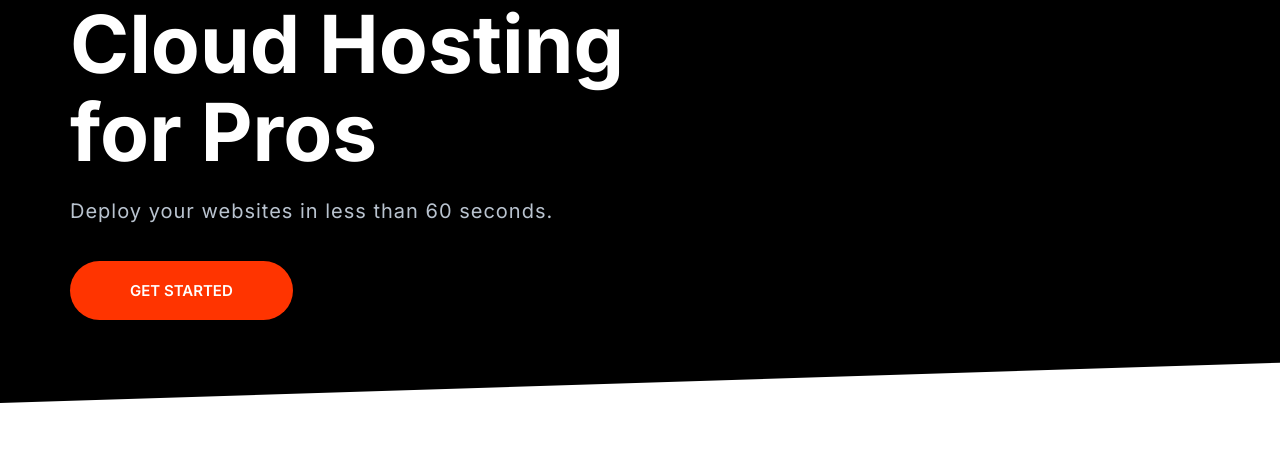
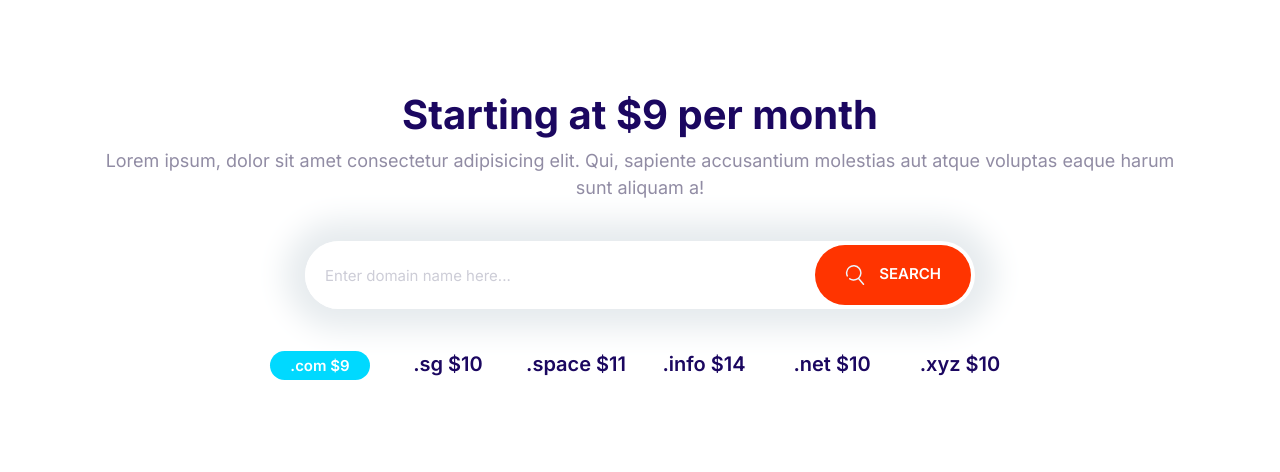
Before and after one commit to HenryLiu96/Front-end-Project, a plain HTML site: page index.html in a window 1280 px wide. Drawn offline with Linux system fonts and the light colour scheme.

Commit message:
Build domain component

```diff
--- a/CSS/styles.css
+++ b/CSS/styles.css
@@ -10,7 +10,7 @@
     --color-body: #918ca4;
     --color-body-darker: #5c5577;
     --color-border: #ccc;
-    --border-radius: 30px;
+    --border-radius: 40px;
 }
 
 /* Typography */
@@ -212,9 +212,17 @@ a {
     font-weight: 600;
     margin: 1rem 0;
     padding: 2rem 3rem;
+    outline: 0;
     text-align: center;
     text-transform: uppercase;
     white-space: nowrap;
+}
+
+.btn .icon {
+    width: 2rem;
+    height: 2rem;
+    margin-right: 1rem;
+    vertical-align: middle;
 }
 
 .btn--primary {
@@ -297,7 +305,7 @@ a {
 .input-group .input {
     border: 0;
     flex-grow: 1;
-    padding: 1.5rem 1rem;
+    padding: 1.5rem 2rem;
 }
 
 .input-group .btn {
@@ -716,3 +724,29 @@ a {
         padding-top: 0;
     }
 }
+
+
+/* Domain */
+.block-domain .input-group {
+    box-shadow: 0 0 30px 20px #e6ebee;
+    border: 0;
+    margin: 4rem auto;
+    max-width: 670px;
+}
+
+.block-domain__prices {
+    display: grid;
+    grid-template-columns: repeat(3, 1fr);
+    grid-template-rows: repeat(2, 6rem);
+    font-size: 2rem;
+    font-weight: 600;
+    justify-items: center;
+    max-width: 768px;
+    margin: 0 auto;
+}
+
+@media screen and (min-width: 768px) {
+    .block-domain__prices {
+        grid-template-columns: repeat(auto-fit, minmax(10rem, 1fr));
+    }
+}
--- a/index.html
+++ b/index.html
@@ -15,27 +15,36 @@
     <link rel="stylesheet" href="css/styles.css" />
   </head>
   <body>
-    <section class="block block--dark block--skewed-left hero">
-      <div class="container grid grid--1x2">
-        <header class="block__header hero__content">
-          <h1 class="block__heading">Cloud Hosting for Pros</h1>
-          <p class="hero__tagline">
-            Deploy your websites in less than 60 seconds.
-          </p>
-          <a href="" class="btn btn--accent btn--stretched">Get Started</a>
-        </header>
-        <picture>
-          <source
-            type="image/webp"
-            srcset="images/banner.webx 1x, images/banner@2x.webp 2x"
-          />
-          <source
-            type="image/png"
-            srcset="images/banner.png 1x, images/banner@2x.png 2x"
-          />
-          <img class="hero__image" src="images/banner.png" alt="" />
-        </picture>
+    <section class="block container block-domain">
+      <header class="block__header">
+        <h2>Starting at $9 per month</h2>
+        <p>
+          Lorem ipsum, dolor sit amet consectetur adipisicing elit. Qui,
+          sapiente accusantium molestias aut atque voluptas eaque harum sunt
+          aliquam a!
+        </p>
+      </header>
+      <div class="input-group">
+        <input
+          type="text"
+          class="input"
+          placeholder="Enter domain name here..."
+        />
+        <button class="btn btn--accent">
+          <svg class="icon icon--white">
+            <use xlink:href="images/sprite.svg#search"></use>
+          </svg>
+          Search
+        </button>
       </div>
+      <ul class="list block-domain__prices">
+        <li><span class="badge badge--secondary">.com $9</span></li>
+        <li>.sg $10</li>
+        <li>.space $11</li>
+        <li>.info $14</li>
+        <li>.net $10</li>
+        <li>.xyz $10</li>
+      </ul>
     </section>
     <script src="js/main.js"></script>
   </body>
```
Also changed, not shown: components/domain.html (added, +26 -0 lines), 1 other file.
